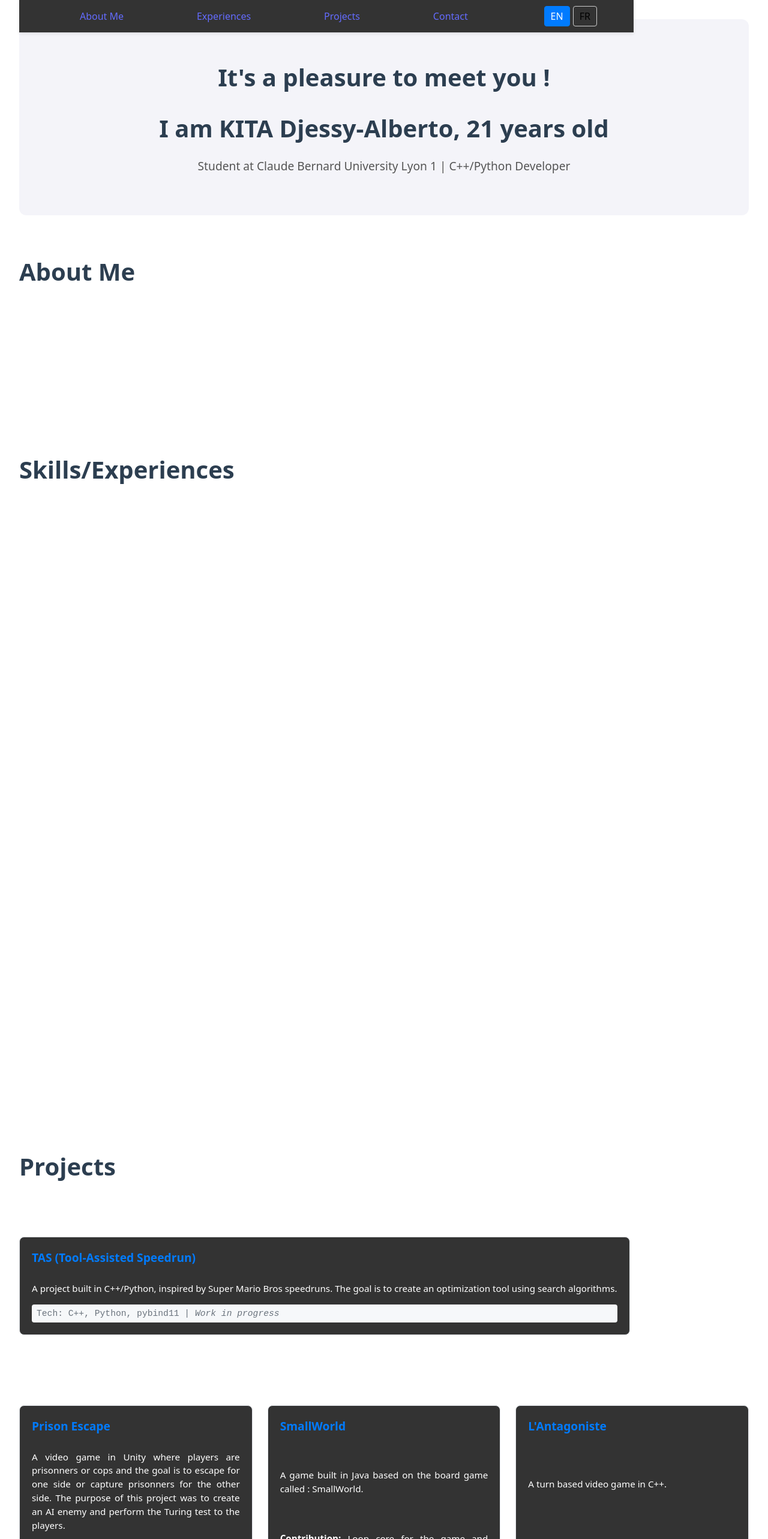
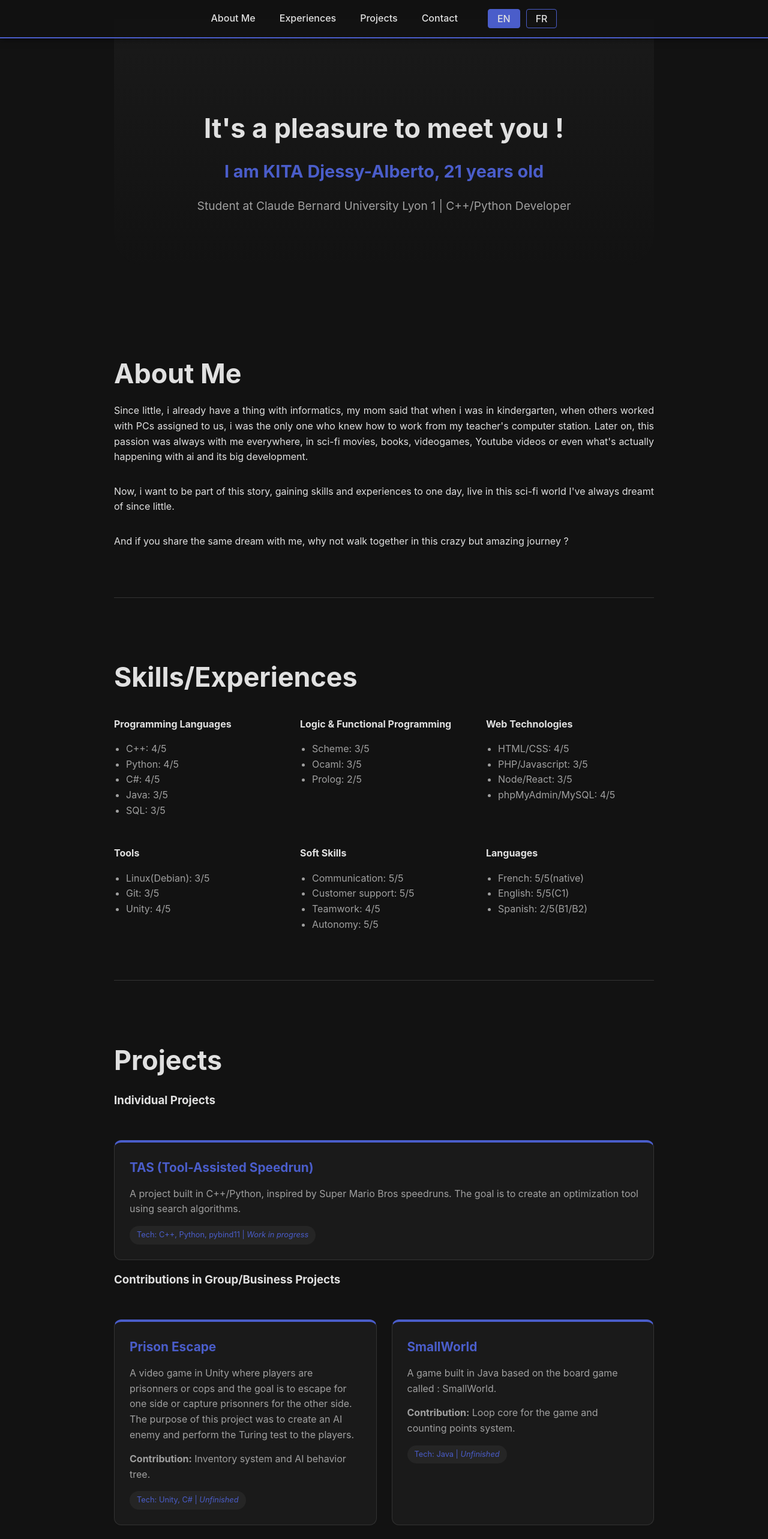
Before and after one commit to kyuubantai/kyuubantai.github.io, a React (Vite) app: page / in a window 1280 px wide. Shown: the top 2566 px of the page at 60% size. Built offline with nearby package versions, Linux system fonts and the light colour scheme.

Commit message:
modif contact + changement style

```diff
--- a/src/App.css
+++ b/src/App.css
@@ -1,180 +1,252 @@
-html{
+/* --- 1. Variables et Bases --- */
+:root {
+  --shinigami-black: #121212;
+  --card-bg: #1a1a1a;
+  --ink-white: #e0e0e0;
+  --division-9-accent: #4a5dca; /* Bleu Indigo */
+  --text-muted: #a0a0a0;
+  --border-color: #333;
+}
+
+html {
   scroll-behavior: smooth;
 }
+
+body {
+  background-color: var(--shinigami-black);
+  color: var(--ink-white);
+  margin: 0;
+  font-family: 'Inter', sans-serif;
+  line-height: 1.6;
+}
+
 #root {
   max-width: 1280px;
   margin: 0 auto;
   padding: 2rem;
   text-align: center;
 }
+
+/* --- 2. Navigation (Fixe & Centrée) --- */
 .navigation {
   position: fixed;
   top: 0;
-  width: 80%;
-  background: #333;
+  left: 0;
+  width: 100%; /* Plus simple que 80% pour éviter les décalages */
+  background: rgba(18, 18, 18, 0.95);
   z-index: 1000;
-  box-shadow: 0 2px 5px rgba(0,0,0,0.1);
-}
-.navigation ul{
-  display: flex;
-  flex-direction: row;
-  margin: 0;
-  align-items: center;
+  box-shadow: 0 2px 10px rgba(0,0,0,0.5);
+  border-bottom: 2px solid var(--division-9-accent);
 }
 
-.navigation li{
-  margin: auto;
+.navigation ul {
+  display: flex;
+  justify-content: center;
+  align-items: center;
   list-style: none;
-  padding: 10px;
+  padding: 15px 0;
+  margin: 0;
 }
 
-.portfolio-container {
-  max-width: 800px;
-  margin: 0 auto;
-  padding: 2rem;
-  font-family: 'Inter', sans-serif;
-  line-height: 1.6;
-  color: #333;
+.navigation li {
+  margin: 0 20px;
 }
 
+.navigation a {
+  color: var(--ink-white);
+  text-decoration: none;
+  font-weight: 500;
+  transition: color 0.3s;
+}
+
+.navigation a:hover {
+  color: var(--division-9-accent);
+}
+
+/* --- 3. Hero Section (Transition vers le sombre) --- */
 .hero-section {
   text-align: center;
-  padding: 3rem 0;
-  background: #f4f4f9;
-  border-radius: 12px;
-  margin-bottom: 2rem;
+  padding: 8rem 0 4rem 0; /* Plus de padding en haut à cause de la nav fixe */
+  background: linear-gradient(180deg, #1a1a1a 0%, var(--shinigami-black) 100%);
+  border-radius: 0 0 50px 50px;
+  margin-bottom: 3rem;
 }
 
-h1 {
-  font-size: 2.5rem;
-  color: #2c3e50;
+h1, h2 {
+  font-size: 2.8rem;
+  color: var(--ink-white);
   margin-bottom: 0.5rem;
 }
 
 h2 {
-  font-size: 2.5rem;
-  color: #2c3e50;
-  margin-bottom: 0.5rem;
+  font-size: 1.8rem;
+  color: var(--division-9-accent);
 }
 
 .subtitle {
   font-size: 1.2rem;
-  color: #555;
+  color: var(--text-muted);
 }
 
-.info{
+/* --- 4. Sections de Contenu --- */
+.info {
+  max-width: 900px;
+  margin: 0 auto;
   text-align: justify;
-  justify-content: space-around;
-  align-items: center;
 }
-.intro {
-  font-size: 1.1rem;
-  text-align: justify;
+
+.intro, .exp, .work, .contact {
+  padding: 4rem 0;
   display: flex;
   flex-direction: column;
-  justify-content: center;
-  align-items:start;
-  color: white;
+  align-items: flex-start; /* Aligné à gauche pour la lecture */
+  border-bottom: 1px solid var(--border-color);
 }
 
-.exp{
-   font-size: 1.1rem;
-  text-align: justify;
-  display: flex;
-  flex-direction: column;
-  justify-content: center;
-  align-items:start;
-  color: white;
+/* --- 5. Skills Grid --- */
+.skills-grid {
+  display: grid;
+  grid-template-columns: repeat(auto-fit, minmax(250px, 1fr));
+  gap: 30px;
+  width: 100%;
+  margin-top: 2rem;
 }
 
-.work{
-  font-size: 1.1rem;
-  text-align: justify;
-  display: flex;
-  flex-direction: column;
-  justify-content: center;
-  align-items:start;
-  color: white;
+.skills-grid ul {
+  padding-left: 20px;
+  color: var(--text-muted);
 }
 
-.contact{
-  font-size: 1.1rem;
-  text-align: justify;
-  display: flex;
-  flex-direction: column;
-  justify-content: center;
-  align-items:start;
-  color: white;
-}
-
-.skills-grid {
-  display: grid;
-  grid-template-columns: repeat(auto-fit, minmax(200px, 1fr));
-  gap: 20px;
-  margin-top: 20px;
-}
-
-/* Conteneur des listes de projets */
+/* --- 6. Project Cards --- */
 .projects-list {
   display: grid;
   grid-template-columns: repeat(auto-fit, minmax(300px, 1fr));
   gap: 25px;
-  margin-top: 15px;
-  margin-bottom: 30px;
+  width: 100%;
+  margin-top: 2rem;
 }
 
-/* Style des cartes de projets */
 .project-card {
-  background: #333;
-  border: 1px solid #e1e4e8;
-  border-radius: 8px;
-  padding: 20px;
-  transition: transform 0.2s ease, box-shadow 0.2s ease;
-  display: flex;
-  flex-direction: column;
-  justify-content: space-between;
+  background: var(--card-bg);
+  border: 1px solid var(--border-color);
+  border-top: 4px solid var(--division-9-accent);
+  border-radius: 12px;
+  padding: 25px;
+  text-align: left;
+  transition: transform 0.3s ease, box-shadow 0.3s ease;
 }
 
 .project-card:hover {
-  transform: translateY(-5px);
-  box-shadow: 0 10px 20px rgba(0, 0, 0, 0.1);
-  border-color: #007bff;
+  transform: translateY(-10px);
+  box-shadow: 0 10px 30px rgba(74, 93, 202, 0.2);
 }
 
 .project-card a {
-  font-size: 1.2rem;
-  color: #007bff;
+  color: var(--division-9-accent);
+  font-weight: bold;
   text-decoration: none;
-  margin-bottom: 10px;
-  display: inline-block;
+  font-size: 1.3rem;
 }
 
 .project-card p {
-  font-size: 0.95rem;
-  color: #FFF;
-  margin-bottom: 15px;
+  color: var(--text-muted);
+  margin: 15px 0;
 }
 
 .project-card small {
-  color: #6a737d;
-  font-family: 'Courier New', Courier, monospace;
-  background: #f6f8fa;
-  padding: 4px 8px;
-  border-radius: 4px;
+  display: inline-block;
+  background: #252525;
+  color: var(--division-9-accent);
+  padding: 5px 12px;
+  border-radius: 20px;
+  font-size: 0.8rem;
 }
 
-/* Style pour le sélecteur de langue */
+/* --- 7. Formulaire de Contact (Correction du décalage) --- */
+.contact-form {
+  width: 100%;
+  max-width: 600px;
+  display: flex;
+  flex-direction: column;
+  gap: 20px;
+  margin-top: 2rem;
+}
+
+.form-group {
+  display: flex;
+  flex-direction: column;
+  gap: 8px;
+  width: 100%;
+}
+
+.contact-form input,
+.contact-form textarea {
+  width: 100%;
+  box-sizing: border-box; /* Crucial pour l'alignement */
+  background: #1a1a1a;
+  border: 1px solid var(--border-color);
+  border-radius: 6px;
+  color: white;
+  padding: 15px;
+  font-size: 1rem;
+}
+
+.btn-submit {
+  background: var(--division-9-accent);
+  color: white;
+  border: none;
+  padding: 15px 30px;
+  font-weight: bold;
+  border-radius: 6px;
+  cursor: pointer;
+  transition: opacity 0.3s;
+  align-self: flex-start;
+}
+
+.btn-submit:hover {
+  opacity: 0.8;
+}
+
+/* --- 8. Lang Toggle --- */
 .lang-toggle button {
-  background: none;
-  border: 1px solid #ccc;
-  padding: 5px 10px;
-  margin-left: 5px;
+  background: transparent;
+  border: 1px solid var(--division-9-accent);
+  color: var(--ink-white);
+  padding: 5px 15px;
   cursor: pointer;
   border-radius: 4px;
+  margin-left: 10px;
 }
 
 .lang-toggle button.active {
-  background: #007bff;
-  color: white;
-  border-color: #007bff;
+  background: var(--division-9-accent);
 }
+
+/* --- Définition de l'animation --- */
+@keyframes fadeInUp {
+  from {
+    opacity: 0;
+    transform: translateY(30px); /* L'élément part de 30px plus bas */
+  }
+  to {
+    opacity: 1;
+    transform: translateY(0); /* L'élément arrive à sa place réelle */
+  }
+}
+
+/* --- Application de l'animation --- */
+.hero-section,
+.intro,
+.exp,
+.work,
+.contact {
+  opacity: 0; /* Caché au départ */
+  animation: fadeInUp 0.8s ease-out forwards; /* 'forwards' garde l'élément visible à la fin */
+}
+
+/* --- Décalage pour un effet "cascade" --- */
+.hero-section { animation-delay: 0.2s; }
+.intro { animation-delay: 0.4s; }
+.exp { animation-delay: 0.6s; }
+.work { animation-delay: 0.8s; }
+.contact { animation-delay: 1s; }
--- a/src/App.jsx
+++ b/src/App.jsx
@@ -5,7 +5,29 @@ import { translations } from './translations'
 function App() {
   // On initialise l'état avec 'en' car c'est ton point fort (C1)
   const [lang, setLang] = useState('en');
+  const [status, setStatus] = useState(""); // État pour le message Formspree
   const t = translations[lang];
+
+  const handleSubmit = async (e) => {
+    e.preventDefault();
+    const form = e.target;
+    const data = new FormData(form);
+
+    const response = await fetch("https://formspree.io/f/VOTRE_ID_FORMSPREE", {
+      method: "POST",
+      body: data,
+      headers: {
+        'Accept': 'application/json'
+      }
+    });
+
+    if (response.ok) {
+      setStatus("SUCCESS");
+      form.reset();
+    } else {
+      setStatus("ERROR");
+    }
+  };
 
   return (
     <div className="portfolio">
@@ -117,9 +139,30 @@ function App() {
         {/* 6. Contact Section */}
         <article id="link" className="contact">
           <h1>{t.contact.title}</h1>
-          <p>{t.contact.p}</p>
-          <a href={`mailto:${t.contact.link}`} className="btn-email">{t.contact.link}</a> {/*  */}
-        </article>
+      <p>{t.contact.p}</p>
+
+      <form onSubmit={handleSubmit} className="contact-form">
+        <div className="form-group">
+          <label htmlFor="email">{t.contact.emailLabel}</label>
+          <input type="email" name="email" id="email" required placeholder="example@mail.com" />
+        </div>
+
+        <div className="form-group">
+          <label htmlFor="message">{t.contact.messageLabel}</label>
+          <textarea name="message" id="message" required rows="5"></textarea>
+        </div>
+
+        <button type="submit" className="btn-submit">{t.contact.send}</button>
+
+        {/* Affichage des messages de statut */}
+        {status === "SUCCESS" && <p className="status-msg success">{t.contact.success}</p>}
+        {status === "ERROR" && <p className="status-msg error">{t.contact.error}</p>}
+      </form>
+
+      <p className="alternative-contact">
+        Email direct : <a href={`mailto:${t.contact.link}`}>{t.contact.link}</a>
+      </p>
+    </article>
       </section>
 
       <footer className="bas">
--- a/src/translations.js
+++ b/src/translations.js
@@ -100,10 +100,15 @@ export const translations = {
         }
       ]
     },
-    contact :{
-        title:"Contact",
-        p:"Feel free to contact me by mail or via social networks !",
-        link: "kitapro@outlook.com",
+    contact: {
+      title: "Contact",
+      p: "Feel free to contact me for any opportunities or questions!",
+      emailLabel: "Your Email",
+      messageLabel: "Your Message",
+      send: "Send Message",
+      success: "Thanks! Your message has been sent.",
+      error: "Opps! There was a problem submitting your form.",
+      link: "kitapro@outlook.com"
     }
   },
 
@@ -208,10 +213,15 @@ export const translations = {
         }
       ]
     },
-    contact :{
-        title:"Contact",
-        p:"N'hésitez pas à me contacter par mail ou via mes réseaux!",
-        link: "kitapro@outlook.com",
+    contact: {
+      title: "Contact",
+      p: "N'hésitez pas à me contacter pour toute opportunité ou questions !",
+      emailLabel: "Votre Email: ",
+      messageLabel: "Votre Message: ",
+      send: "Envoyer le message",
+      success: "Merci ! Votre message a bien été envoyé.",
+      error: "Oups ! Un problème est survenu lors de l'envoi.",
+      link: "kitapro@outlook.com"
     }
   }
 };
```
